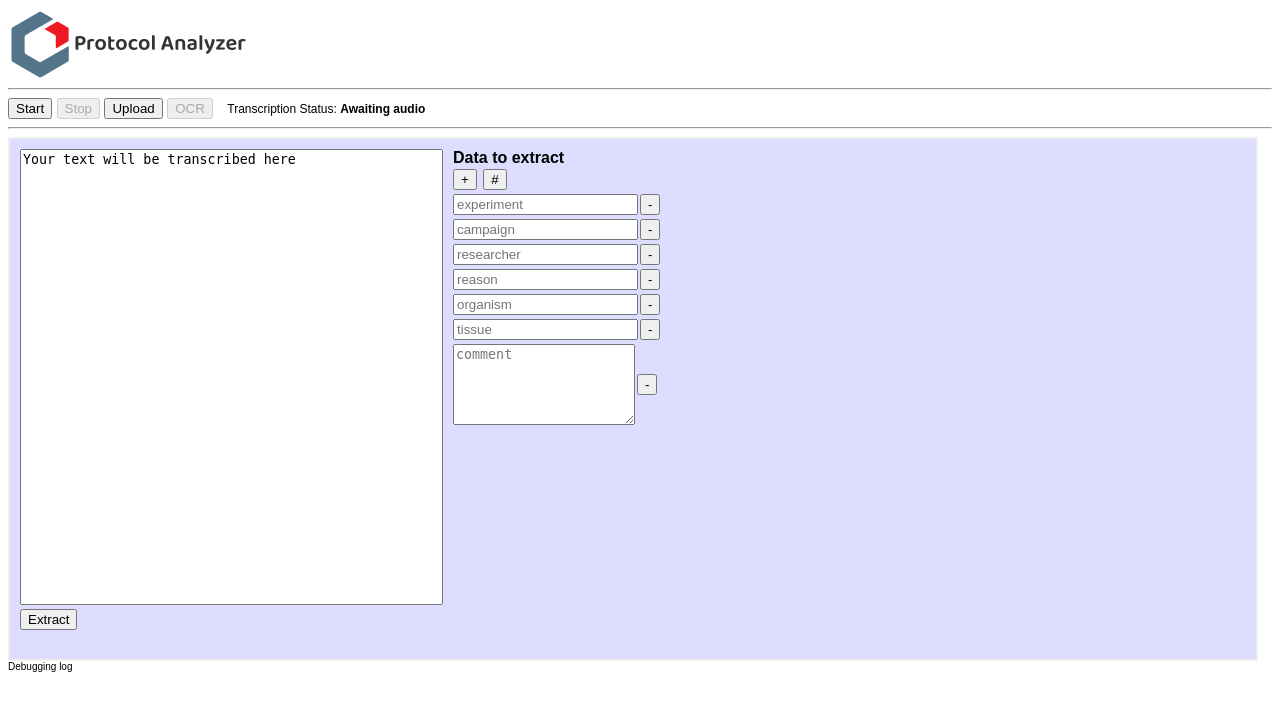
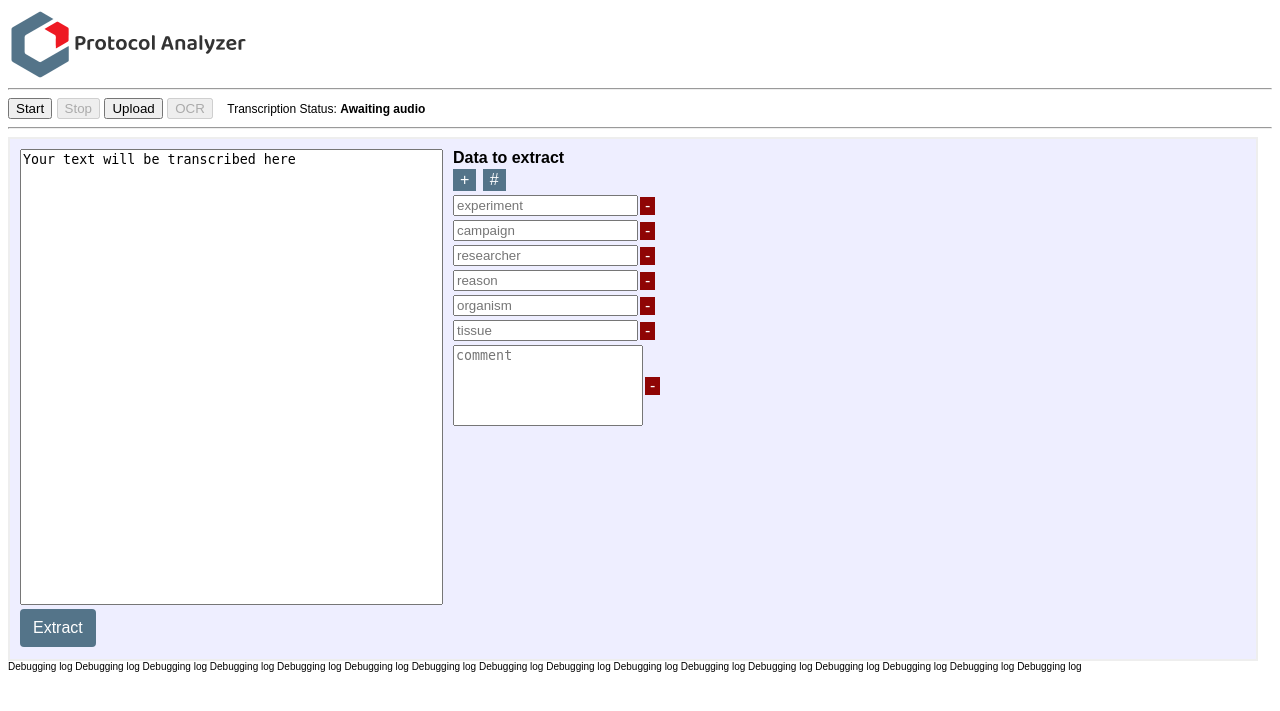
Before and after one commit to Taurophylax/protocol-analyzer, a Flask app: page /analyzer in a window 1280 px wide. Shown: the top 711 px of the page. Run offline with Flask 3, Linux system fonts and the light colour scheme.

Commit message:
css updates

```diff
--- a/app/static/style.css
+++ b/app/static/style.css
@@ -19,7 +19,11 @@ body {
 
 #status { font-weight: bold;}
 
-#uploadaudio { display: none }
+#uploadaudio {
+    display: none;
+    font-size: 12px;
+    margin-left: 10px;
+}
 
 /* HEADER END */
 /* --------------------------*/
@@ -29,7 +33,7 @@ body {
 #wrapper {
     width: 97%;
     min-height: 500px;
-    background: #ddf;
+    background: #eef;
     padding: 10px;
     border: 2px solid #eee;
 }
@@ -41,12 +45,69 @@ body {
 /* Form elements */
 #dataform * { margin: 2px 2px 0px 0px; }
 #input textarea { resize: none; }
-
+.input-container textarea { resize: none; }
 .input-container {
     display: flex;
     align-items: center;
 }
 
+/* Fancy buttons */
+
+#add-box, #add-comment {
+    cursor: pointer;
+    outline: 0;
+    color: #fff;
+    background-color: #547489;
+    display: inline-block;
+    text-align: center;
+    border: none;
+    padding: 2px 7px;
+    font-size: 16px;
+    transition: color .15s ease-in-out,background-color .15s ease-in-out,border-color .15s ease-in-out,box-shadow .15s ease-in-out;
+}
+#add-box:hover, #add-comment:hover {
+    color: #fff;
+    background-color: #7696ab;
+}
+
+.remove-box {
+    cursor: pointer;
+    outline: 0;
+    color: #fff;
+    background-color: #8f0505;
+    display: inline-block;
+    text-align: center;
+    border: none;
+    padding: 0px 5px;
+    font-size: 16px;
+    transition: color .15s ease-in-out,background-color .15s ease-in-out,border-color .15s ease-in-out,box-shadow .15s ease-in-out;
+}
+.remove-box:hover {
+    color: #fff;
+    background-color: #dc252d;
+}
+
+#aicall {
+    cursor: pointer;
+    outline: 0;
+    color: #fff;
+    background-color: #547489;
+    display: inline-block;
+    font-weight: 400;
+    line-height: 1.5;
+    text-align: center;
+    border: 1px solid transparent;
+    padding: 6px 12px;
+    font-size: 16px;
+    border-radius: .25rem;
+    transition: color .15s ease-in-out,background-color .15s ease-in-out,border-color .15s ease-in-out,box-shadow .15s ease-in-out;
+}
+#aicall:hover {
+    color: #fff;
+    background-color: #7696ab;
+}
+
+
 #ai_log { font-size: 10px; }
 
 /* END OF CONTENT */
--- a/app/templates/analyzer.html
+++ b/app/templates/analyzer.html
@@ -44,7 +44,7 @@
                         <div class="input-container"><input type="text" id="reason" name="reason" placeholder="reason" required maxlength="256"><button class="remove-box">-</button></div>
                         <div class="input-container"><input type="text" id="organism" name="organism" placeholder="organism" required maxlength="256"><button class="remove-box">-</button></div>
                         <div class="input-container"><input type="text" id="tissue" name="tissue" placeholder="tissue" required maxlength="256"><button class="remove-box">-</button></div>
-                        <div class="input-container"><textarea id="comment" name="comment" placeholder="comment" maxlength="3072" rows="5"></textarea><button class="remove-box">-</button></div>
+                        <div class="input-container"><textarea id="comment" name="comment" placeholder="comment" maxlength="3072" rows="5" cols="21"></textarea><button class="remove-box">-</button></div>
                     </div>
                 </form>
                 <script src="{{url_for('static', filename='variables.js')}}"></script>
@@ -52,6 +52,6 @@
                 <script src="{{url_for('static', filename='ai.js')}}"></script>
             </div>
         </div>
-        <div id="ai_log">Debugging log</div>
+        <div id="ai_log">Debugging log Debugging log Debugging log Debugging log Debugging log Debugging log Debugging log Debugging log Debugging log Debugging log Debugging log Debugging log Debugging log Debugging log Debugging log Debugging log </div>
     </body>
 </html>
```
